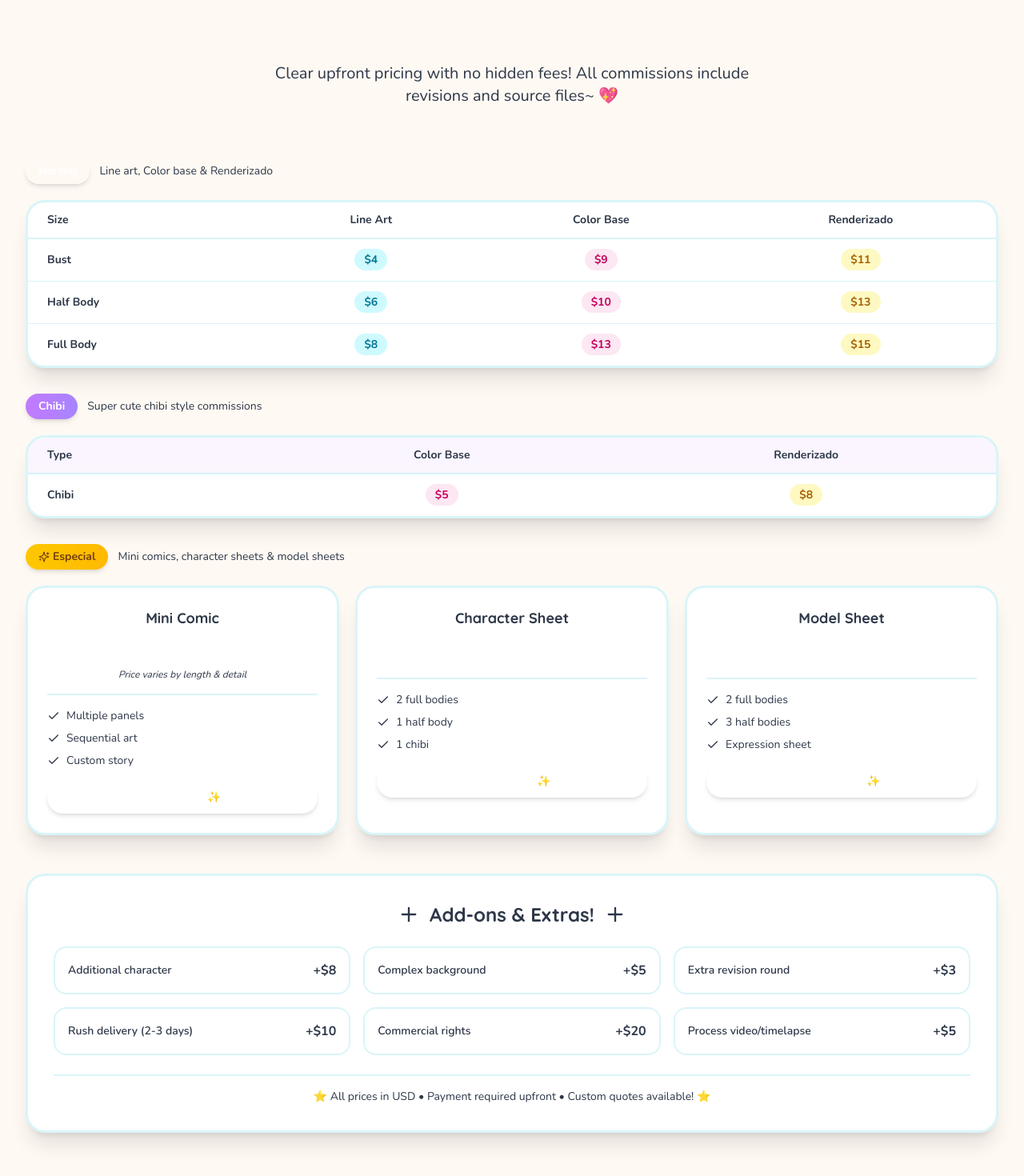
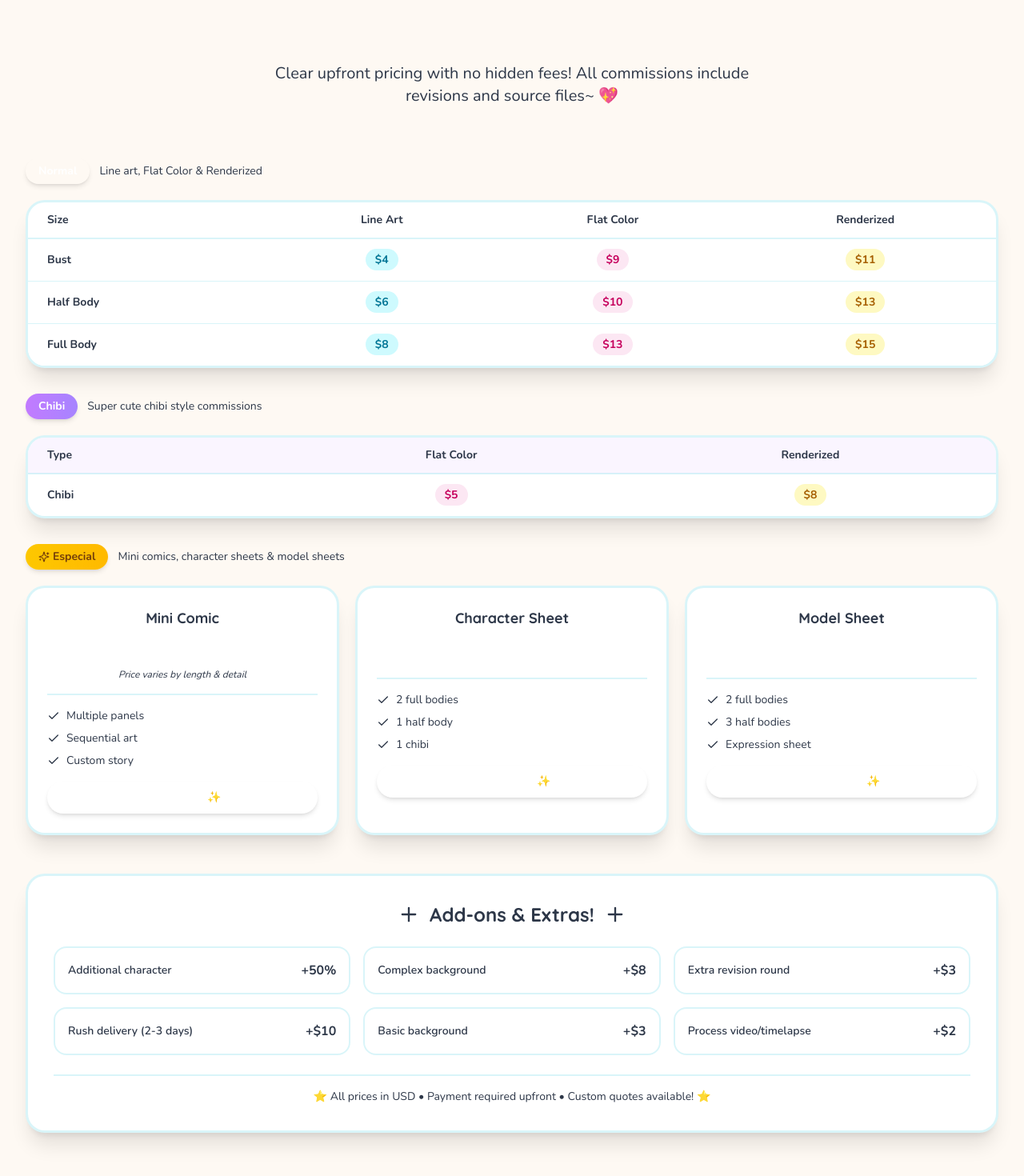
Before and after one commit to 0-YueNai-0/comissions.yue, a React (Vite) app: page / in a window 1280 px wide. Shown: the part 3168-4638 px from the top of the page at 80% size. Built offline with nearby package versions, Linux system fonts and the light colour scheme.

Commit message:
Update PricingSection.tsx

```diff
--- a/src/app/components/PricingSection.tsx
+++ b/src/app/components/PricingSection.tsx
@@ -55,7 +55,7 @@ export function PricingSection() {
         <div className="mb-8">
           <div className="flex items-center gap-3 mb-5">
             <span className="px-4 py-1.5 bg-gradient-to-r from-primary to-accent text-white font-bold rounded-full text-sm shadow-md">Normal</span>
-            <p className="text-sm text-muted-foreground">Line art, Color base & Renderizado</p>
+            <p className="text-sm text-muted-foreground">Line art, Flat Color & Renderized</p>
           </div>
           <div className="bg-white border-3 border-border rounded-3xl overflow-hidden shadow-xl">
             <table className="w-full text-sm">
@@ -63,8 +63,8 @@ export function PricingSection() {
                 <tr>
                   <th className="px-6 py-3 text-left font-bold text-foreground/70">Size</th>
                   <th className="px-6 py-3 text-center font-bold text-foreground/70">Line Art</th>
-                  <th className="px-6 py-3 text-center font-bold text-foreground/70">Color Base</th>
-                  <th className="px-6 py-3 text-center font-bold text-foreground/70">Renderizado</th>
+                  <th className="px-6 py-3 text-center font-bold text-foreground/70">Flat Color</th>
+                  <th className="px-6 py-3 text-center font-bold text-foreground/70">Renderized</th>
                 </tr>
               </thead>
               <tbody>
@@ -98,8 +98,8 @@ export function PricingSection() {
               <thead className="bg-purple-50 border-b-2 border-border">
                 <tr>
                   <th className="px-6 py-3 text-left font-bold text-foreground/70">Type</th>
-                  <th className="px-6 py-3 text-center font-bold text-foreground/70">Color Base</th>
-                  <th className="px-6 py-3 text-center font-bold text-foreground/70">Renderizado</th>
+                  <th className="px-6 py-3 text-center font-bold text-foreground/70">Flat Color</th>
+                  <th className="px-6 py-3 text-center font-bold text-foreground/70">Renderized</th>
                 </tr>
               </thead>
               <tbody>
@@ -170,12 +170,12 @@ export function PricingSection() {
             </div>
             <div className="grid sm:grid-cols-2 lg:grid-cols-3 gap-4">
               {[
-                { name: 'Additional character', price: '+$8' },
-                { name: 'Complex background', price: '+$5' },
+                { name: 'Additional character', price: '+50%' },
+                { name: 'Complex background', price: '+$8' },
                 { name: 'Extra revision round', price: '+$3' },
                 { name: 'Rush delivery (2-3 days)', price: '+$10' },
-                { name: 'Commercial rights', price: '+$20' },
-                { name: 'Process video/timelapse', price: '+$5' },
+                { name: 'Basic background', price: '+$3' },
+                { name: 'Process video/timelapse', price: '+$2' },
               ].map((addon, index) => (
                 <div
                   key={index}
```
